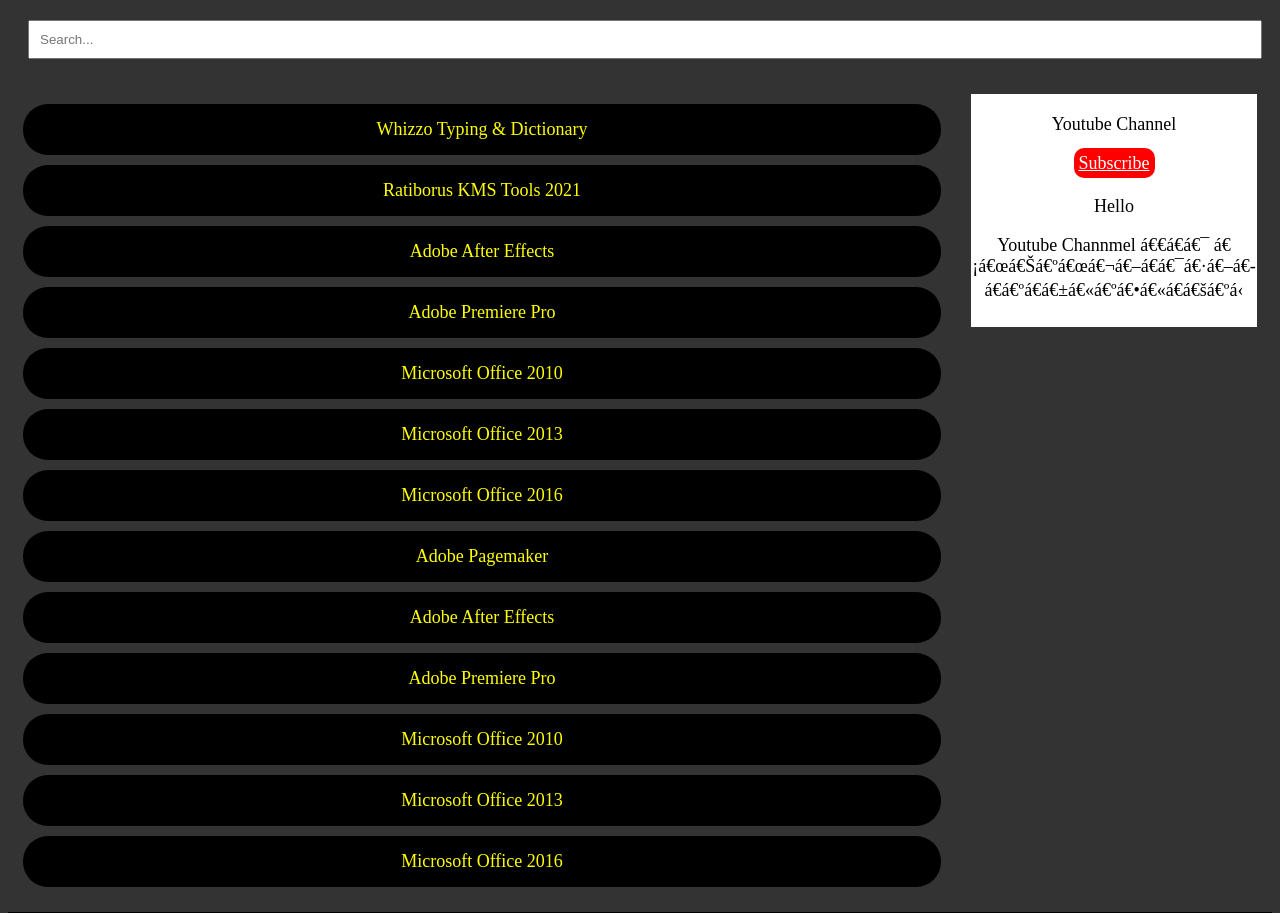
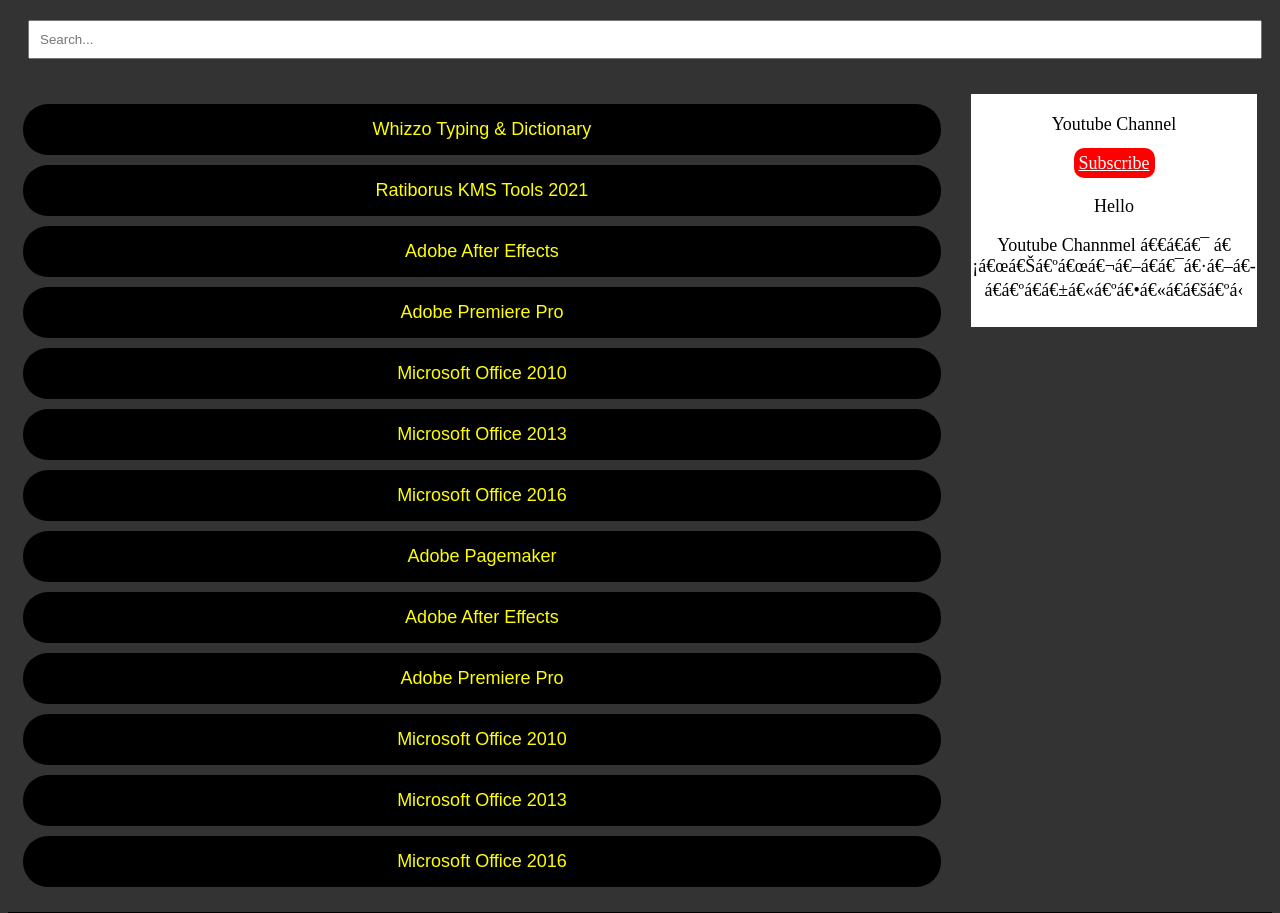
Before and after one commit to tinnaingoo/tcm-link, a PHP site: page / in a window 1280 px wide. Shown: the part 112-1025 px from the top of the page. Run offline with PHP 8.4, Linux system fonts and the light colour scheme; some web fonts are replaced.

Commit message:
Update styles.css

```diff
--- a/css/styles.css
+++ b/css/styles.css
@@ -162,7 +162,7 @@
             text-decoration: none;
             font-size: 18px;
             border-radius: 25px;
-            font-family: Mon3;
+            font-family: 'Mon3', sans-serif;
             text-align: center;
         }
 
```
